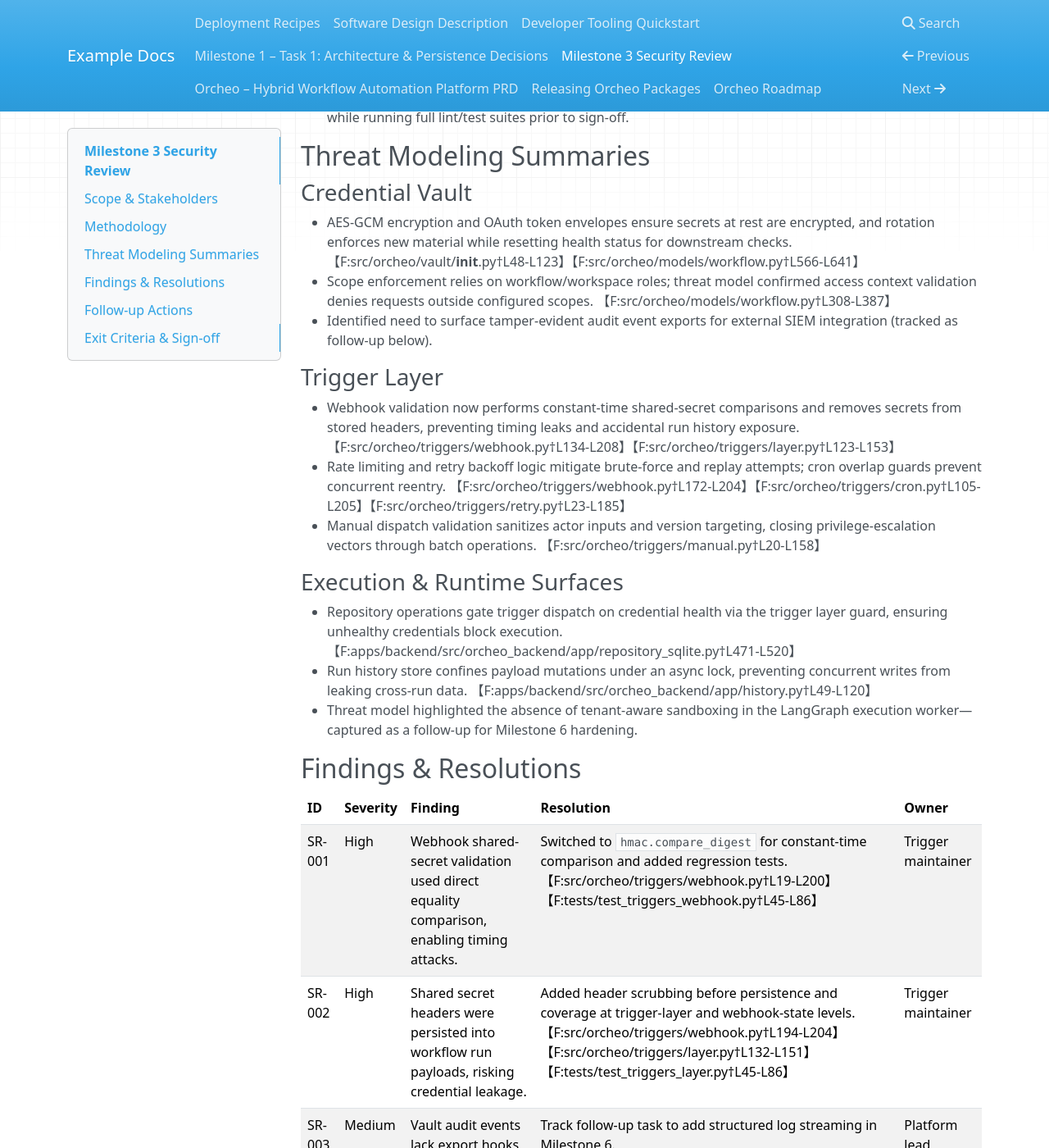
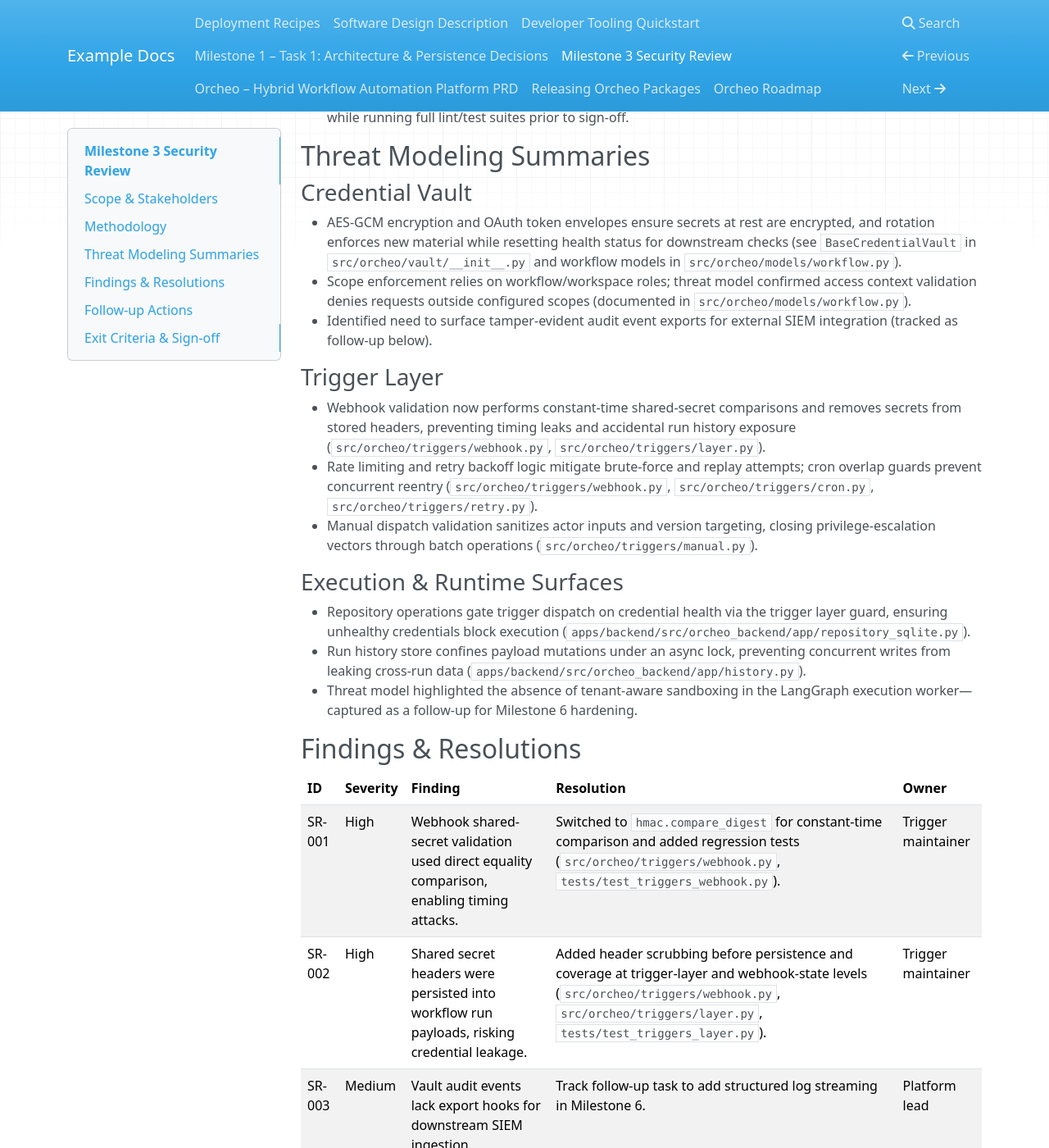
Before and after one commit to ShaojieJiang/orcheo, an MkDocs documentation site: the page built from docs/milestone3_security_review.md, in a window 1280 px wide and 1400 px high, scrolled down 776 px. Shown: the whole window at 82% size. Built offline with MkDocs 1.6.1, drawn with Linux system fonts in a browser that asks for light colours; nearby versions of some CDN libraries; some of the changed text lies outside the part shown.

Commit message:
Clarify milestone 3 security review references

```diff
--- a/docs/milestone3_security_review.md
+++ b/docs/milestone3_security_review.md
@@ -3,14 +3,14 @@
 _Date completed: 2025-10-18_
 
 ## Scope & Stakeholders
-- **Vault surfaces** – credential lifecycle, encryption, rotation, auditing, and OAuth handling across `BaseCredentialVault` helpers and metadata models. 【F:src/orcheo/vault/__init__.py†L35-L198】【F:src/orcheo/models/workflow.py†L539-L671】
-- **Trigger services** – webhook, cron, manual dispatch, retry orchestration, and trigger health guards exercised through the consolidated trigger layer. 【F:src/orcheo/triggers/webhook.py†L1-L205】【F:src/orcheo/triggers/layer.py†L17-L210】
-- **Execution/runtime surfaces** – FastAPI repository abstractions, run history persistence, and trigger dispatch paths inside the SQLite development backend. 【F:apps/backend/src/orcheo_backend/app/repository_sqlite.py†L33-L520】【F:apps/backend/src/orcheo_backend/app/history.py†L1-L120】
+- **Vault surfaces** – credential lifecycle, encryption, rotation, auditing, and OAuth handling across the `BaseCredentialVault` helpers and workflow metadata models (`src/orcheo/vault/__init__.py`, `src/orcheo/models/workflow.py`).
+- **Trigger services** – webhook, cron, manual dispatch, retry orchestration, and trigger health guards exercised through the consolidated trigger layer (`src/orcheo/triggers/webhook.py`, `src/orcheo/triggers/layer.py`).
+- **Execution/runtime surfaces** – FastAPI repository abstractions, run history persistence, and trigger dispatch paths inside the SQLite development backend (`apps/backend/src/orcheo_backend/app/repository_sqlite.py`, `apps/backend/src/orcheo_backend/app/history.py`).
 
 Stakeholders included the backend lead (repository & runtime), security reviewer, and the trigger/vault component owners to validate remediation ownership and sequencing.
 
 ## Methodology
-1. **Architecture review** – Cross-referenced the credential vault, trigger layer, and runtime diagrams with the implementation to map trust boundaries (SDK callers, trigger entry points, worker queues) before enumerating threats. 【F:docs/design.md†L20-L164】
+1. **Architecture review** – Cross-referenced the credential vault, trigger layer, and runtime diagrams with the implementation (see `docs/design.md`) to map trust boundaries (SDK callers, trigger entry points, worker queues) before enumerating threats.
 2. **Threat modeling** – Identified asset flows (secrets, OAuth refresh tokens, webhook payloads) and abuse cases (secret exfiltration, trigger replay, tenant bleed) and documented mitigations per component.
 3. **Targeted penetration tests** – Exercised webhook validation, cron overlap protection, retry throttling, and vault rotation APIs using crafted requests and mocked contexts.
 4. **Secure code review** – Audited encryption, logging, and persistence logic for secret exposure, constant-time comparisons, and data isolation.
@@ -18,25 +18,25 @@ Stakeholders included the backend lead (repository & runtime), security reviewer
 
 ## Threat Modeling Summaries
 ### Credential Vault
-- AES-GCM encryption and OAuth token envelopes ensure secrets at rest are encrypted, and rotation enforces new material while resetting health status for downstream checks. 【F:src/orcheo/vault/__init__.py†L48-L123】【F:src/orcheo/models/workflow.py†L566-L641】
-- Scope enforcement relies on workflow/workspace roles; threat model confirmed access context validation denies requests outside configured scopes. 【F:src/orcheo/models/workflow.py†L308-L387】
+- AES-GCM encryption and OAuth token envelopes ensure secrets at rest are encrypted, and rotation enforces new material while resetting health status for downstream checks (see `BaseCredentialVault` in `src/orcheo/vault/__init__.py` and workflow models in `src/orcheo/models/workflow.py`).
+- Scope enforcement relies on workflow/workspace roles; threat model confirmed access context validation denies requests outside configured scopes (documented in `src/orcheo/models/workflow.py`).
 - Identified need to surface tamper-evident audit event exports for external SIEM integration (tracked as follow-up below).
 
 ### Trigger Layer
-- Webhook validation now performs constant-time shared-secret comparisons and removes secrets from stored headers, preventing timing leaks and accidental run history exposure. 【F:src/orcheo/triggers/webhook.py†L134-L208】【F:src/orcheo/triggers/layer.py†L123-L153】
-- Rate limiting and retry backoff logic mitigate brute-force and replay attempts; cron overlap guards prevent concurrent reentry. 【F:src/orcheo/triggers/webhook.py†L172-L204】【F:src/orcheo/triggers/cron.py†L105-L205】【F:src/orcheo/triggers/retry.py†L23-L185】
-- Manual dispatch validation sanitizes actor inputs and version targeting, closing privilege-escalation vectors through batch operations. 【F:src/orcheo/triggers/manual.py†L20-L158】
+- Webhook validation now performs constant-time shared-secret comparisons and removes secrets from stored headers, preventing timing leaks and accidental run history exposure (`src/orcheo/triggers/webhook.py`, `src/orcheo/triggers/layer.py`).
+- Rate limiting and retry backoff logic mitigate brute-force and replay attempts; cron overlap guards prevent concurrent reentry (`src/orcheo/triggers/webhook.py`, `src/orcheo/triggers/cron.py`, `src/orcheo/triggers/retry.py`).
+- Manual dispatch validation sanitizes actor inputs and version targeting, closing privilege-escalation vectors through batch operations (`src/orcheo/triggers/manual.py`).
 
 ### Execution & Runtime Surfaces
-- Repository operations gate trigger dispatch on credential health via the trigger layer guard, ensuring unhealthy credentials block execution. 【F:apps/backend/src/orcheo_backend/app/repository_sqlite.py†L471-L520】
-- Run history store confines payload mutations under an async lock, preventing concurrent writes from leaking cross-run data. 【F:apps/backend/src/orcheo_backend/app/history.py†L49-L120】
+- Repository operations gate trigger dispatch on credential health via the trigger layer guard, ensuring unhealthy credentials block execution (`apps/backend/src/orcheo_backend/app/repository_sqlite.py`).
+- Run history store confines payload mutations under an async lock, preventing concurrent writes from leaking cross-run data (`apps/backend/src/orcheo_backend/app/history.py`).
 - Threat model highlighted the absence of tenant-aware sandboxing in the LangGraph execution worker—captured as a follow-up for Milestone 6 hardening.
 
 ## Findings & Resolutions
 | ID | Severity | Finding | Resolution | Owner |
 | --- | --- | --- | --- | --- |
-| SR-001 | High | Webhook shared-secret validation used direct equality comparison, enabling timing attacks. | Switched to `hmac.compare_digest` for constant-time comparison and added regression tests. 【F:src/orcheo/triggers/webhook.py†L19-L200】【F:tests/test_triggers_webhook.py†L45-L86】 | Trigger maintainer |
-| SR-002 | High | Shared secret headers were persisted into workflow run payloads, risking credential leakage. | Added header scrubbing before persistence and coverage at trigger-layer and webhook-state levels. 【F:src/orcheo/triggers/webhook.py†L194-L204】【F:src/orcheo/triggers/layer.py†L132-L151】【F:tests/test_triggers_layer.py†L45-L86】 | Trigger maintainer |
+| SR-001 | High | Webhook shared-secret validation used direct equality comparison, enabling timing attacks. | Switched to `hmac.compare_digest` for constant-time comparison and added regression tests (`src/orcheo/triggers/webhook.py`, `tests/test_triggers_webhook.py`). | Trigger maintainer |
+| SR-002 | High | Shared secret headers were persisted into workflow run payloads, risking credential leakage. | Added header scrubbing before persistence and coverage at trigger-layer and webhook-state levels (`src/orcheo/triggers/webhook.py`, `src/orcheo/triggers/layer.py`, `tests/test_triggers_layer.py`). | Trigger maintainer |
 | SR-003 | Medium | Vault audit events lack export hooks for downstream SIEM ingestion. | Track follow-up task to add structured log streaming in Milestone 6. | Platform lead |
 | SR-004 | Medium | Rate limiting is process-local; distributed deployments need a shared limiter. | Follow-up backlog item to integrate Redis-backed limiter before production rollout. | Backend lead |
 | SR-005 | Medium | Execution workers lack tenant-aware sandbox boundaries for untrusted nodes. | Documented requirement to enforce per-run isolation as part of observability milestone. | Runtime lead |
```
